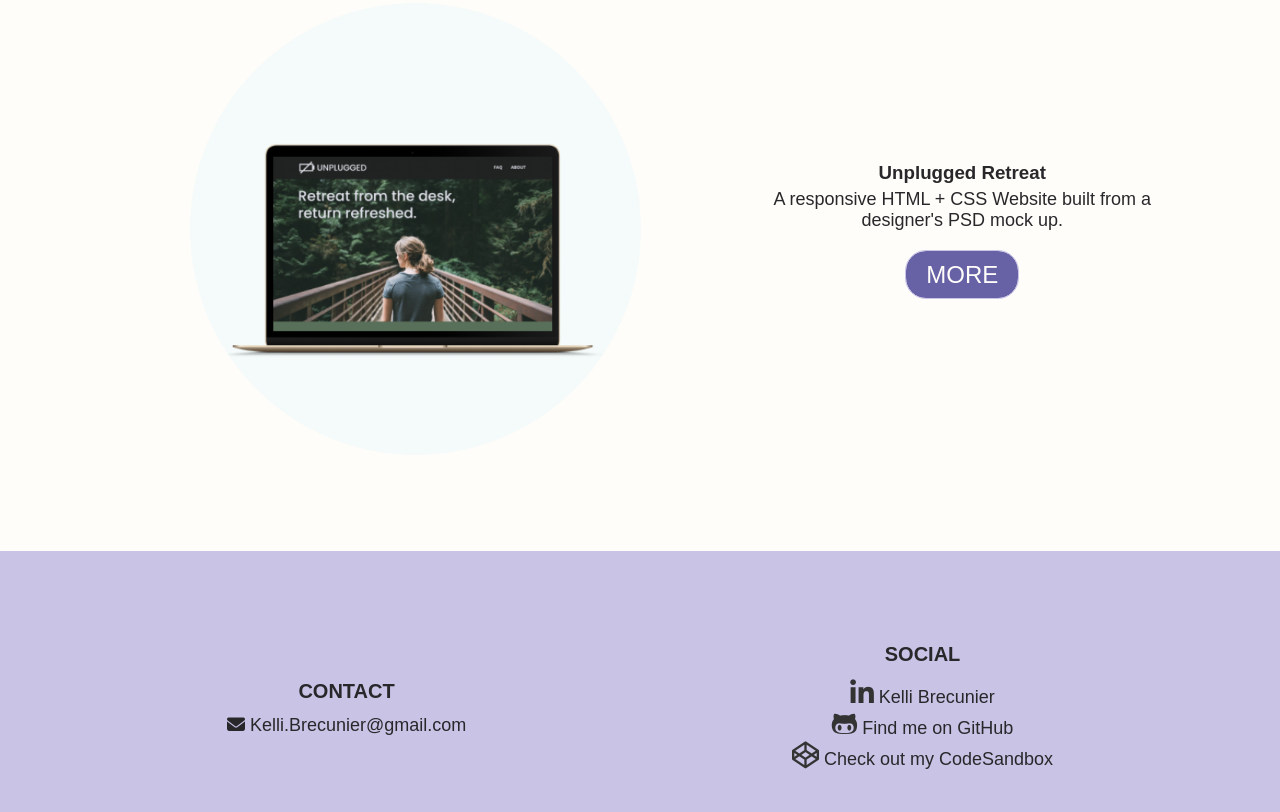
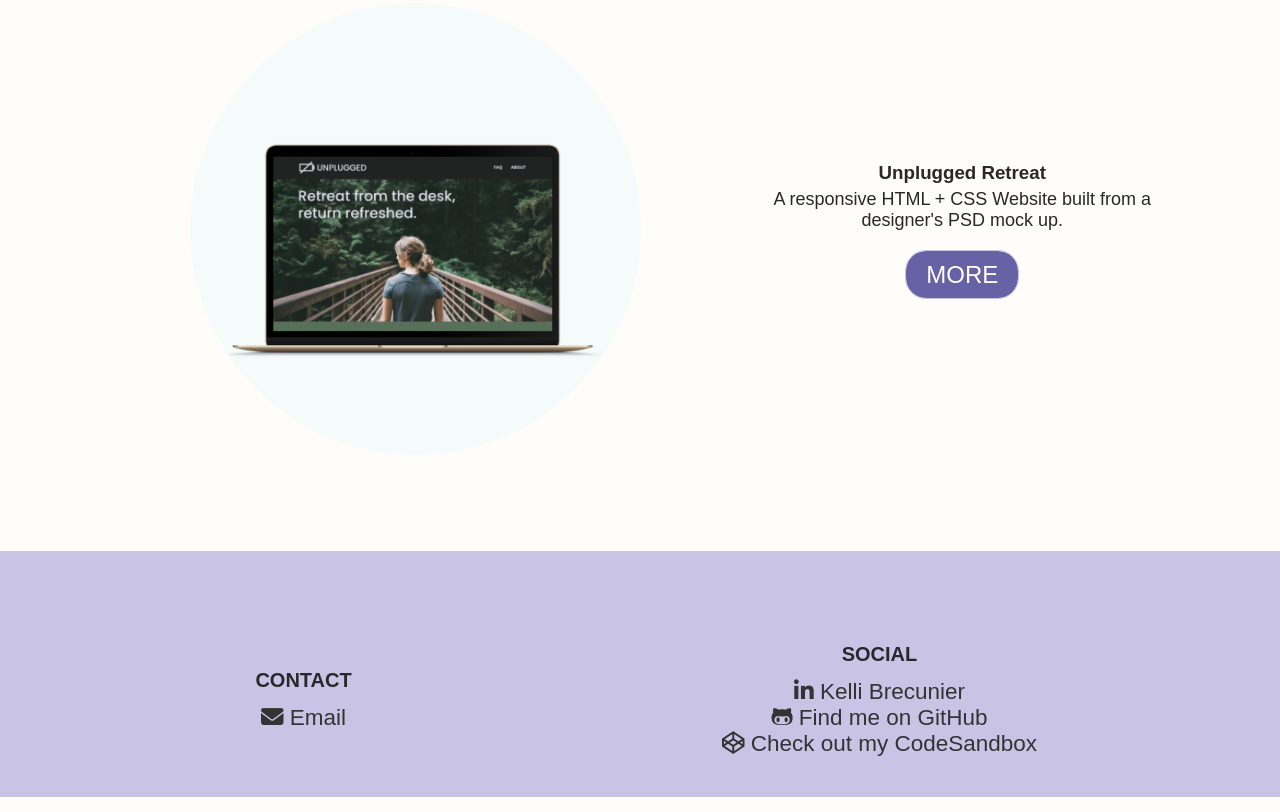
Before and after one commit to KelliBre/kbdevelopment, a website built with Parcel: page index.html in a window 1280 px wide. Shown: the part 2062-2874 px from the top of the page. Built offline with nearby package versions, Linux system fonts and the light colour scheme; no server answers; a web font is replaced by a local one.

Commit message:
Updated links and styling in contact section

```diff
--- a/css/main.css
+++ b/css/main.css
@@ -402,6 +402,8 @@ img {
 }
 #contact__area a{
   color:#333333 ;
+  font-size: 1.25em;
+  text-transform: none;
 }
 #contact_info .content-wrapper {
   margin: 6.25em 0.9375em;
--- a/index.html
+++ b/index.html
@@ -141,22 +141,19 @@
         <div class="contact_info">
           <h4>CONTACT</h4>
           <p>
-
-          </p>
-          <p>
-            <i class="fas fa-envelope"></i> Kelli.Brecunier@gmail.com
+            <a href="mailto: KelliBrecunier@gmail.com"><i class="fas fa-envelope"></i> Email</a>
           </p>
         </div>
         <div class="social_links">
           <h4>SOCIAL</h4>
           <p>
-            <a href="https://www.linkedin.com/in/kelli-brecunier/" target="_blank"><i class="fab fa-linkedin-in"></i></a> Kelli Brecunier
+            <a href="https://www.linkedin.com/in/kelli-brecunier/" target="_blank"><i class="fab fa-linkedin-in"></i> Kelli Brecunier</a>
           </p>
           <p>
-            <a href="https://github.com/KelliBre" target="_blank"><i class="fab fa-github-alt"></i></a> Find me on GitHub
+            <a href="https://github.com/KelliBre" target="_blank"><i class="fab fa-github-alt"></i> Find me on GitHub</a>
           </p>
           <p>
-            <a href="https://codesandbox.io/dashboard/home?workspace=45f709cc-56be-42c1-9088-13ecdbbe10ff" target="_blank"><i class="fab fa-codepen"></i></a> Check out my CodeSandbox
+            <a href="https://codesandbox.io/dashboard/home?workspace=45f709cc-56be-42c1-9088-13ecdbbe10ff" target="_blank"><i class="fab fa-codepen"></i> Check out my CodeSandbox</a>
           </p>
         </div>
     </div>
```
